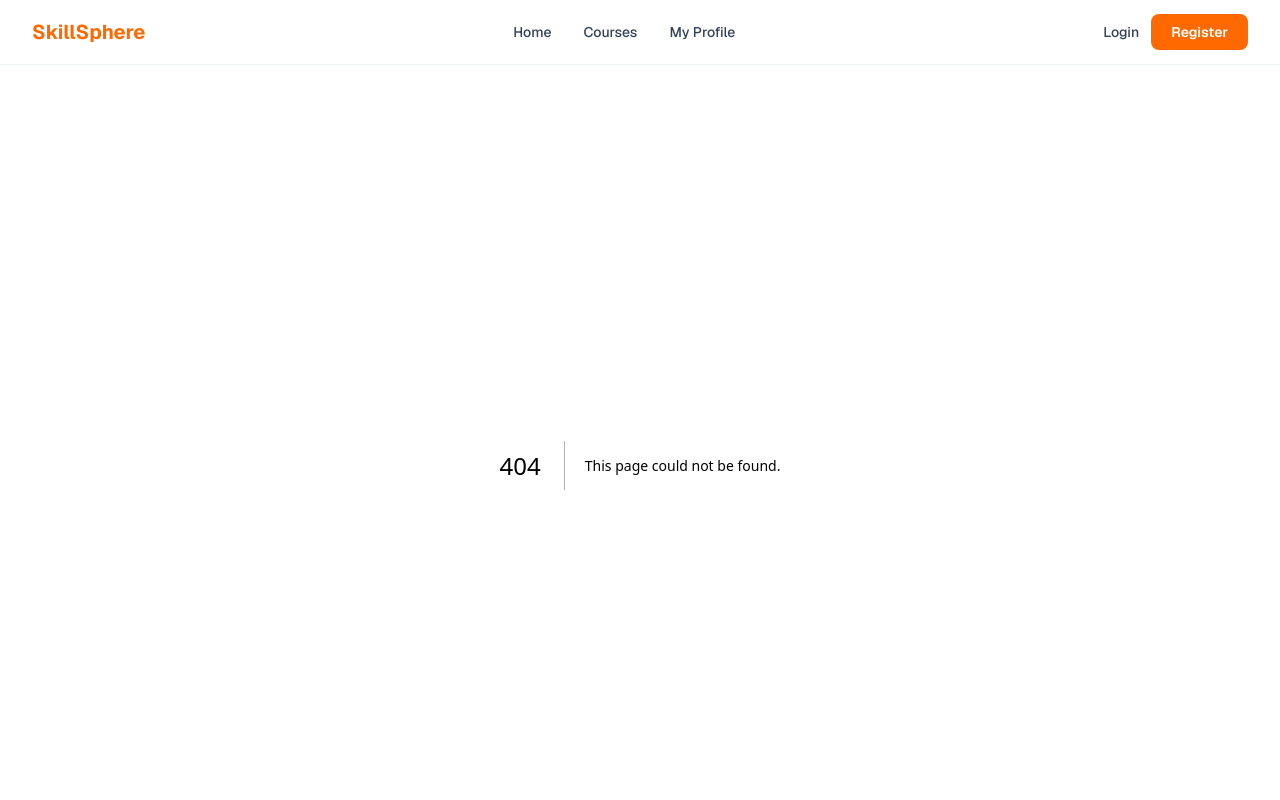
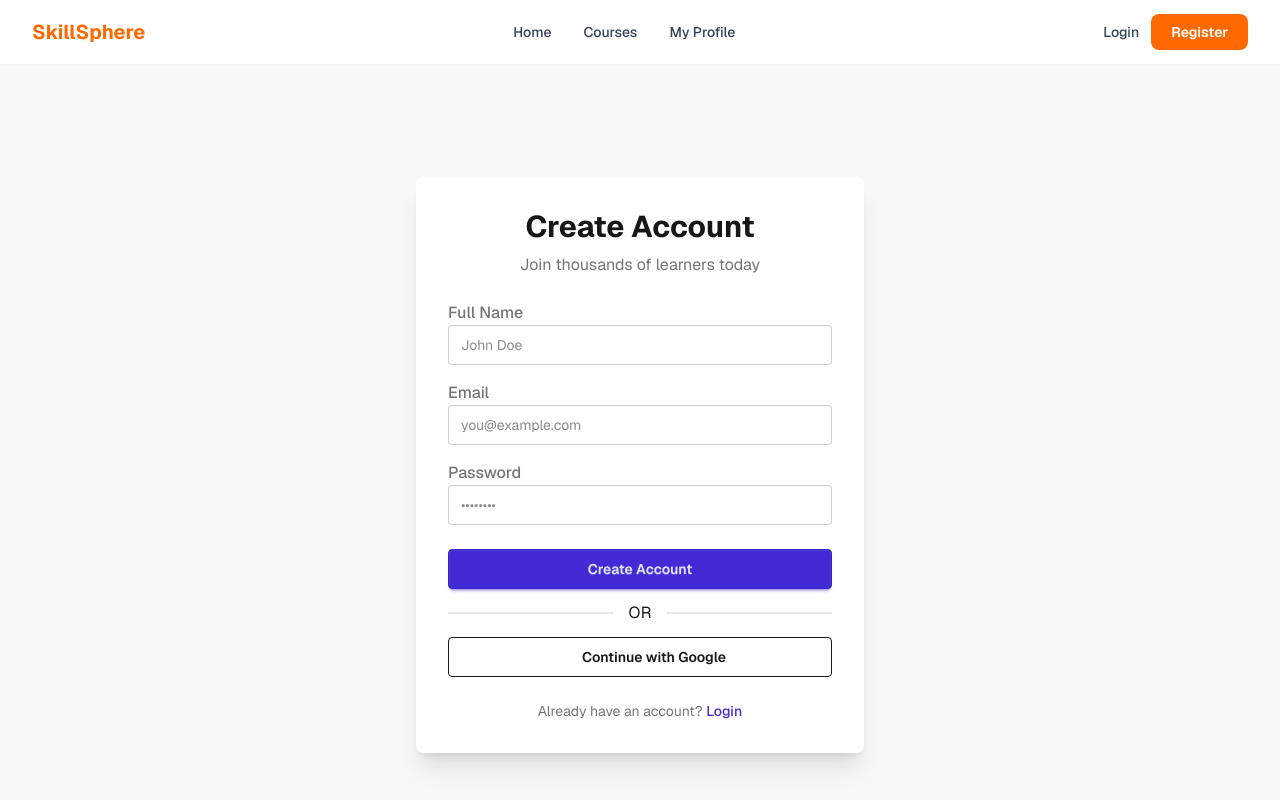
Before and after one commit to abdullah-alsaba/SkillSphereb, a Next.js app: page /auth/register in a window 1280 px wide. Before the commit this address had no page. Shown: the top 800 px of the page. Built offline with nearby package versions, Linux system fonts and the light colour scheme.

Commit message:
Add Log in and Register Page

```diff
--- /dev/null
+++ b/app/auth/login/page.jsx
@@ -0,0 +1,95 @@
+"use client";
+import { useState } from "react";
+import Link from "next/link";
+import { toast } from "react-toastify";
+
+export default function LoginPage() {
+  const [form, setForm] = useState({ email: "", password: "" });
+  const [loading, setLoading] = useState(false);
+
+  const handleChange = (e) => {
+    setForm({ ...form, [e.target.name]: e.target.value });
+  };
+
+  const handleSubmit = async (e) => {
+    e.preventDefault();
+    setLoading(true);
+    try {
+      // BetterAuth email login will be wired here
+      toast.success("Logged in successfully!");
+    } catch {
+      toast.error("Login failed. Please try again.");
+    } finally {
+      setLoading(false);
+    }
+  };
+
+  return (
+    <main className="min-h-screen flex items-center justify-center bg-base-200 px-4">
+      <div className="card bg-base-100 shadow-xl w-full max-w-md p-8">
+        <h1 className="text-3xl font-bold text-center mb-2">Welcome Back</h1>
+        <p className="text-center text-base-content/60 mb-6">
+          Login to continue learning
+        </p>
+
+        <form onSubmit={handleSubmit} className="space-y-4">
+          <div className="form-control">
+            <label className="label">
+              <span className="label-text font-medium">Email</span>
+            </label>
+            <input
+              type="email"
+              name="email"
+              placeholder="you@example.com"
+              className="input input-bordered w-full"
+              value={form.email}
+              onChange={handleChange}
+              required
+            />
+          </div>
+
+          <div className="form-control">
+            <label className="label">
+              <span className="label-text font-medium">Password</span>
+            </label>
+            <input
+              type="password"
+              name="password"
+              placeholder="••••••••"
+              className="input input-bordered w-full"
+              value={form.password}
+              onChange={handleChange}
+              required
+            />
+          </div>
+
+          <button
+            type="submit"
+            className="btn btn-primary w-full mt-2"
+            disabled={loading}
+          >
+            {loading ? <span className="loading loading-spinner" /> : "Login"}
+          </button>
+        </form>
+
+        <div className="divider">OR</div>
+
+        <button className="btn btn-outline w-full flex gap-2">
+          <image
+            src="https://www.svgrepo.com/show/475656/google-color.svg"
+            className="w-5 h-5"
+            alt="Google"
+          />
+          Continue with Google
+        </button>
+
+        <p className="text-center text-sm mt-6 text-base-content/60">
+          Don't have an account?
+          <Link href="/auth/register" className="text-primary font-medium">
+            Register
+          </Link>
+        </p>
+      </div>
+    </main>
+  );
+}
--- /dev/null
+++ b/app/auth/register/page.jsx
@@ -0,0 +1,114 @@
+"use client";
+import { useState } from "react";
+import Link from "next/link";
+import { toast } from "react-toastify";
+
+export default function RegisterPage() {
+  const [form, setForm] = useState({ name: "", email: "", password: "" });
+  const [loading, setLoading] = useState(false);
+
+  const handleChange = (e) => {
+    setForm({ ...form, [e.target.name]: e.target.value });
+  };
+
+  const handleSubmit = async (e) => {
+    e.preventDefault();
+    setLoading(true);
+    try {
+      // BetterAuth register will be wired here
+      toast.success("Account created successfully!");
+    } catch {
+      toast.error("Registration failed. Please try again.");
+    } finally {
+      setLoading(false);
+    }
+  };
+
+  return (
+    <main className="min-h-screen flex items-center justify-center bg-base-200 px-4">
+      <div className="card bg-base-100 shadow-xl w-full max-w-md p-8">
+        <h1 className="text-3xl font-bold text-center mb-2">Create Account</h1>
+        <p className="text-center text-base-content/60 mb-6">
+          Join thousands of learners today
+        </p>
+
+        <form onSubmit={handleSubmit} className="space-y-4">
+          <div className="form-control">
+            <label className="label">
+              <span className="label-text font-medium">Full Name</span>
+            </label>
+            <input
+              type="text"
+              name="name"
+              placeholder="John Doe"
+              className="input input-bordered w-full"
+              value={form.name}
+              onChange={handleChange}
+              required
+            />
+          </div>
+
+          <div className="form-control">
+            <label className="label">
+              <span className="label-text font-medium">Email</span>
+            </label>
+            <input
+              type="email"
+              name="email"
+              placeholder="you@example.com"
+              className="input input-bordered w-full"
+              value={form.email}
+              onChange={handleChange}
+              required
+            />
+          </div>
+
+          <div className="form-control">
+            <label className="label">
+              <span className="label-text font-medium">Password</span>
+            </label>
+            <input
+              type="password"
+              name="password"
+              placeholder="••••••••"
+              className="input input-bordered w-full"
+              value={form.password}
+              onChange={handleChange}
+              required
+            />
+          </div>
+
+          <button
+            type="submit"
+            className="btn btn-primary w-full mt-2"
+            disabled={loading}
+          >
+            {loading ? (
+              <span className="loading loading-spinner" />
+            ) : (
+              "Create Account"
+            )}
+          </button>
+        </form>
+
+        <div className="divider">OR</div>
+
+        <button className="btn btn-outline w-full flex gap-2">
+          <image
+            src="https://www.svgrepo.com/show/475656/google-color.svg"
+            className="w-5 h-5"
+            alt="Google"
+          />
+          Continue with Google
+        </button>
+
+        <p className="text-center text-sm mt-6 text-base-content/60">
+          Already have an account?{" "}
+          <Link href="/auth/login" className="text-primary font-medium">
+            Login
+          </Link>
+        </p>
+      </div>
+    </main>
+  );
+}
--- a/app/courses/[id]/page.jsx
+++ b/app/courses/[id]/page.jsx
@@ -27,7 +27,7 @@ export default function CourseDetailsPage({ params }) {
 
       <div className="max-w-5xl mx-auto px-4 py-12 grid grid-cols-1 lg:grid-cols-3 gap-10">
         <div className="lg:col-span-2">
-          <h2 className="text-2xl font-bold mb-4">What You'll Learn</h2>
+          <h2 className="text-2xl font-bold mb-4">What You will Learn</h2>
           <ul className="grid grid-cols-1 sm:grid-cols-2 gap-3 mb-10">
             {course.learningOutcomes?.map((item, i) => (
               <li key={i} className="flex items-start gap-2">
```
